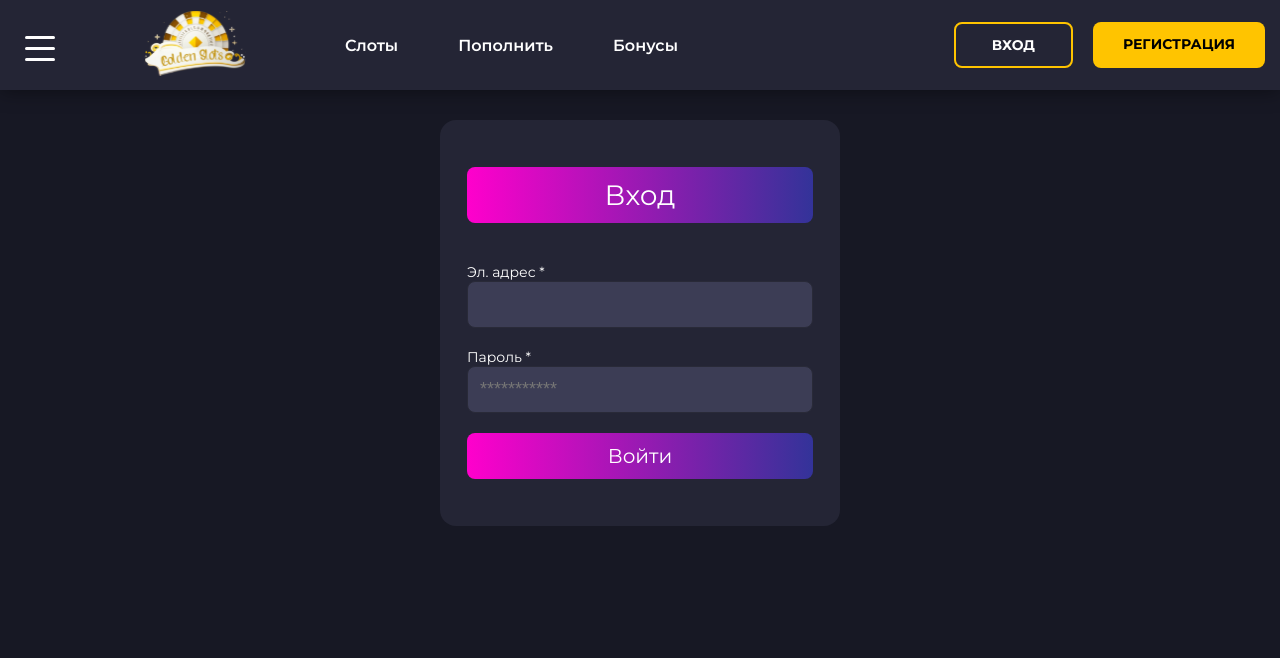
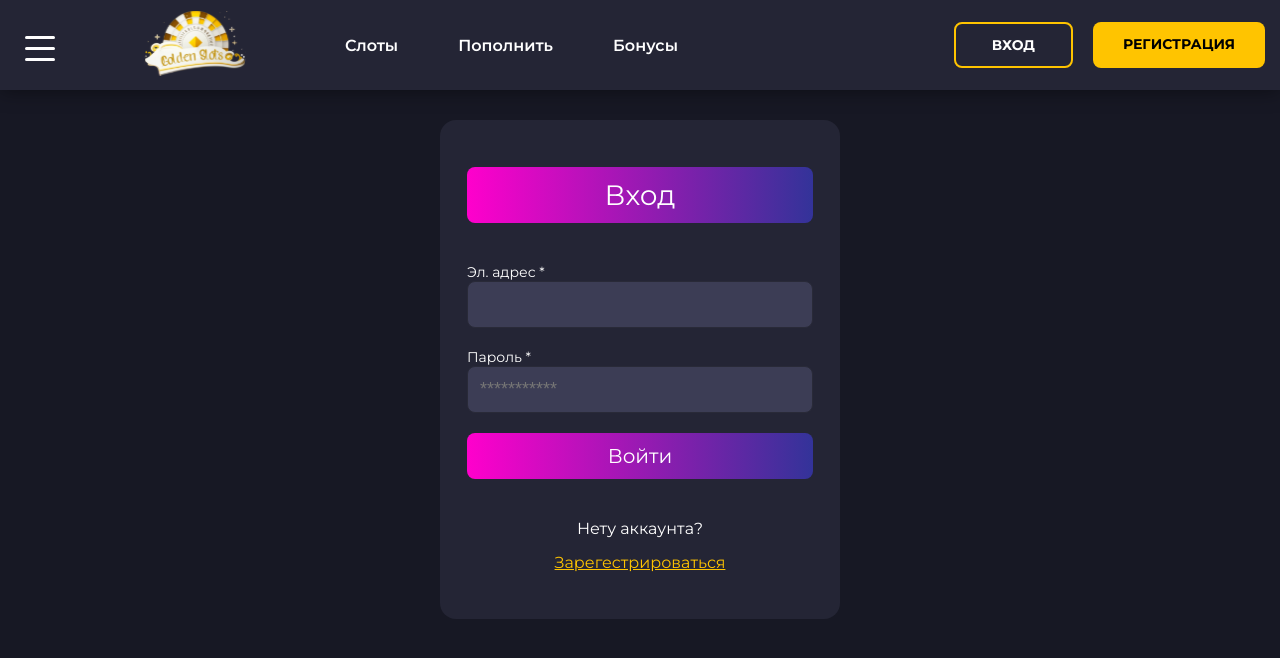
Before and after one commit to Alexlikx/casino, a Next.js app: page /login in a window 1280 px wide. Shown: the top 658 px of the page. Built offline with nearby package versions, Linux system fonts and the light colour scheme; no server answers.

Commit message:
Added links from registration to login and reverse

```diff
--- a/src/pages/login/index.jsx
+++ b/src/pages/login/index.jsx
@@ -4,6 +4,7 @@ import Header from "../../components/Header";
 import { useRouter } from "next/router";
 import styles from "../../../styles/Login.module.scss";
 import { getCsrfToken } from "next-auth/react";
+import Link from "next/link";
 
 export default function Component({ csrfToken }) {
   const redirect = useRouter();
@@ -45,6 +46,27 @@ export default function Component({ csrfToken }) {
           <button className={styles.registration__btn} type="submit">
             Войти
           </button>
+          <div
+            style={{
+              margin: "20px auto",
+              display: "flex",
+              justifyContent: "center",
+              flexDirection: "column",
+              textAlign: "center",
+            }}
+          >
+            <span>Нету аккаунта?</span>
+            <Link
+              href="/registration"
+              style={{
+                marginTop: "15px",
+                textDecoration: "underline",
+                color: "#FFC400",
+              }}
+            >
+              Зарегестрироваться
+            </Link>
+          </div>
         </form>
       </div>
     </>
```
Also changed, not shown: src/pages/registration/index.js (+21 -0 lines).
